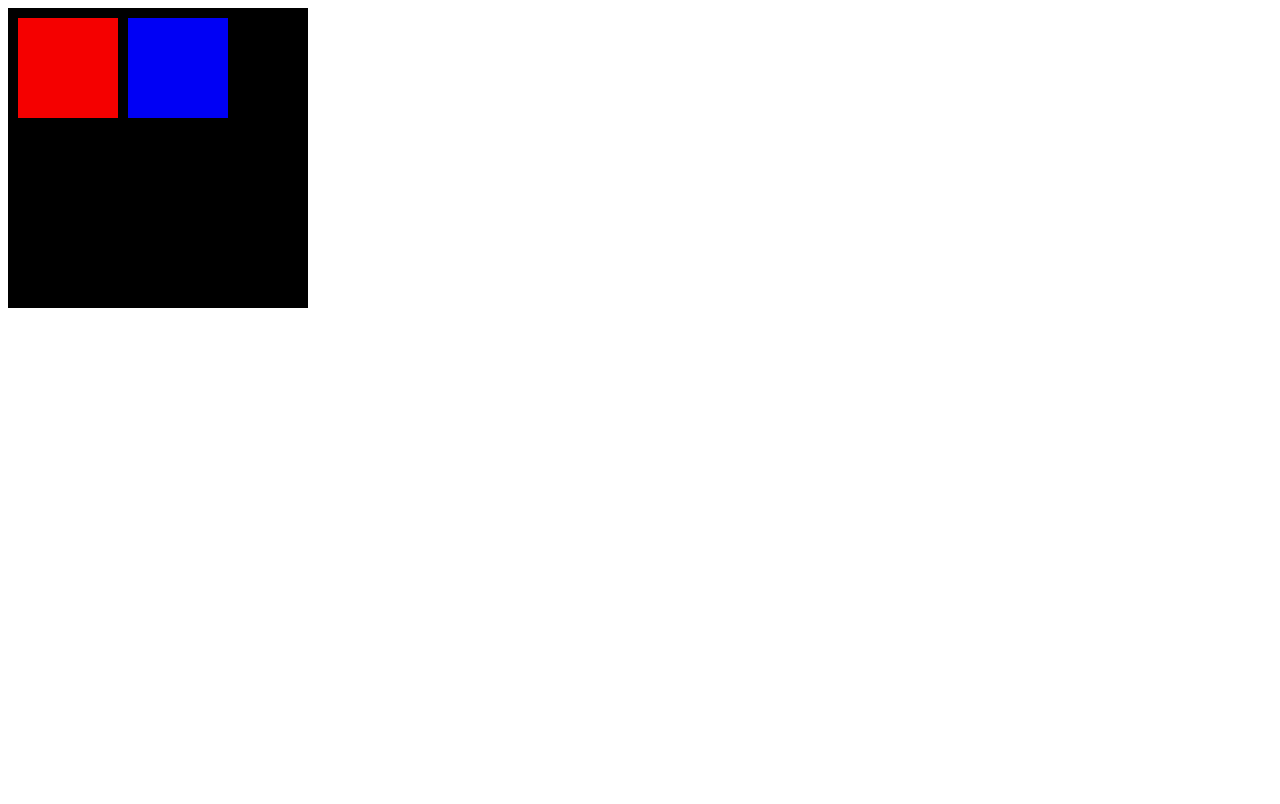
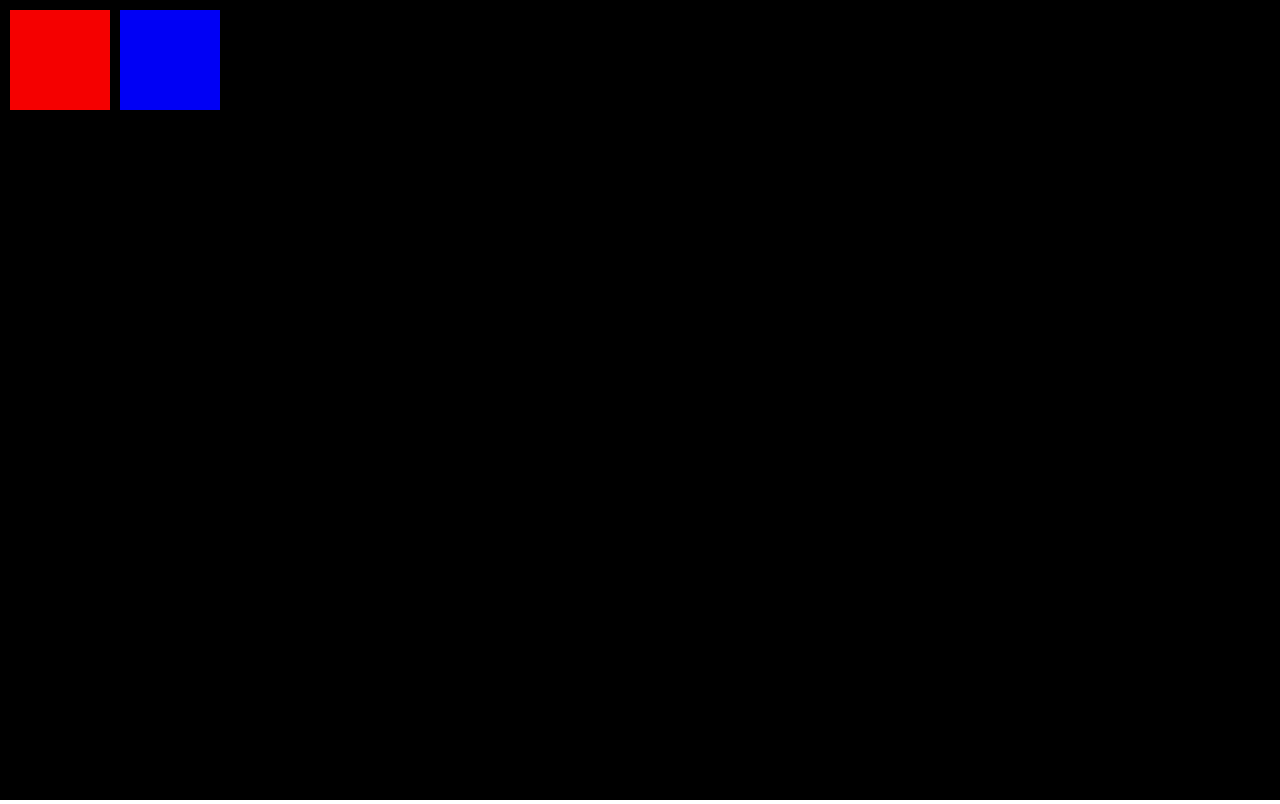
Before and after one commit to KanaAngel/canvas-engine, a plain HTML site: page index.html in a window 1280 px wide. Drawn offline with Linux system fonts and the light colour scheme.

Commit message:
Added aspect ratio fix to sample game.

```diff
--- a/index.html
+++ b/index.html
@@ -5,6 +5,12 @@
     <title></title>
     <script src="./js/engine.js"></script>
     <script src="./js/game.js"></script>
+    <style media="screen">
+      body {
+        margin: 0;
+        overflow: hidden;
+      }
+    </style>
   </head>
   <body>
     <canvas id="canvas" width="300" height="300"></canvas>
--- a/js/engine.js
+++ b/js/engine.js
@@ -34,8 +34,8 @@ class SceneManager {
   }
 
   init() {
-    this.canvas = window.engine.canvas;
     this.ctx = window.engine.ctx;
+    this.canvas = this.ctx.canvas;
     window.requestAnimationFrame(this.update);
 
     console.log("Scene Manager initialized.");
--- a/js/game.js
+++ b/js/game.js
@@ -25,6 +25,18 @@ function init() {
   window.engine.sceneManager.loadSingle(new MainMenu());
 }
 
+function fixAspectRatio() {
+  if (!window.engine) {
+    return console.error("Couldn't fix aspect ratio on non-existent game.");
+  }
+
+  window.engine.canvas.width = window.innerWidth;
+  window.engine.canvas.height = window.innerHeight;
+}
+
 window.onload = () => {
   bind(document.getElementById('canvas'));
+  fixAspectRatio();
 };
+
+window.onresize = fixAspectRatio;
```
